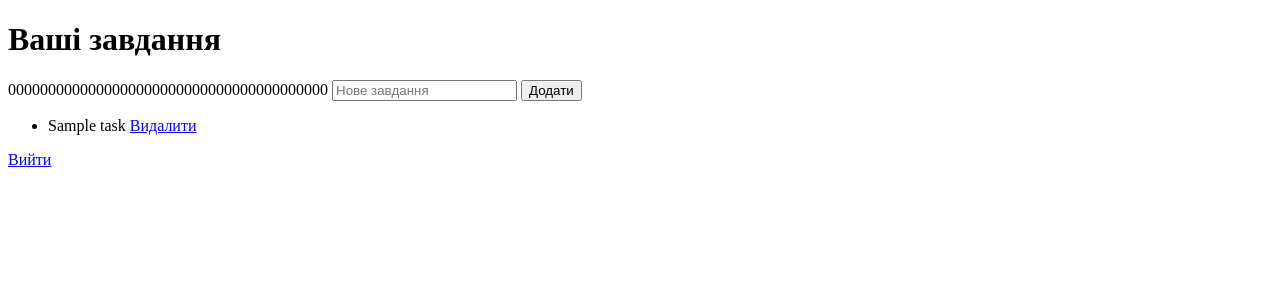
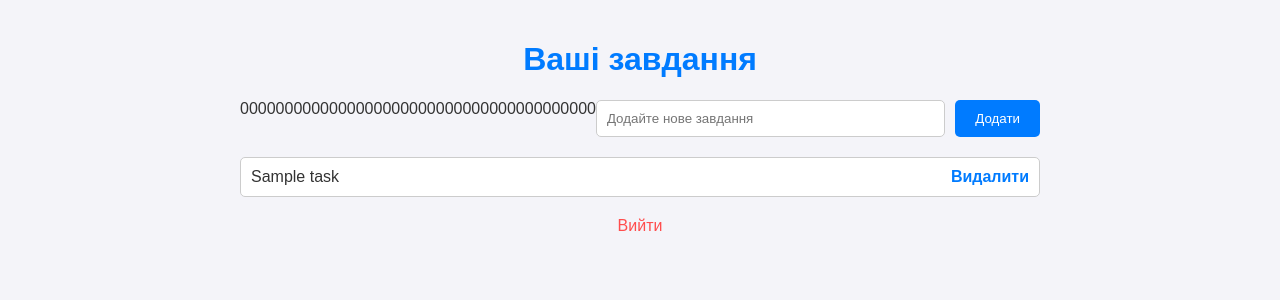
Before and after one commit to Na3ariy/myownapp, a Flask app: page / in a window 1280 px wide. Shown: the top 300 px of the page. Run offline with Flask 3, Linux system fonts and the light colour scheme; a user stored in the database is signed in; tables that the repository leaves empty hold one stand-in row (values such as "Sample post"); some libraries are stand-ins or nearby versions.

Commit message:
changes visual

```diff
--- a/templates/index.html
+++ b/templates/index.html
@@ -1,26 +1,110 @@
 <!DOCTYPE html>
-<html>
+<html lang="en">
 <head>
-    <title>Менеджер завдань</title>
+    <meta charset="UTF-8">
+    <meta name="viewport" content="width=device-width, initial-scale=1.0">
+    <title>Ваші завдання</title>
+    <style>
+        body {
+            font-family: Arial, sans-serif;
+            margin: 0;
+            padding: 0;
+            background-color: #f4f4f9;
+            color: #333;
+        }
+        .container {
+            max-width: 800px;
+            margin: 0 auto;
+            padding: 20px;
+        }
+        h1 {
+            text-align: center;
+            color: #007bff;
+        }
+        form {
+            display: flex;
+            margin-bottom: 20px;
+        }
+        input[type="text"] {
+            flex: 1;
+            padding: 10px;
+            border: 1px solid #ccc;
+            border-radius: 5px;
+            margin-right: 10px;
+        }
+        button {
+            padding: 10px 20px;
+            background: #007bff;
+            color: #fff;
+            border: none;
+            border-radius: 5px;
+            cursor: pointer;
+        }
+        button:hover {
+            background: #0056b3;
+        }
+        ul {
+            list-style: none;
+            padding: 0;
+        }
+        li {
+            display: flex;
+            justify-content: space-between;
+            background: #fff;
+            padding: 10px;
+            border: 1px solid #ccc;
+            border-radius: 5px;
+            margin-bottom: 10px;
+        }
+        .task-title {
+            flex: 1;
+        }
+        .task-actions a {
+            margin-left: 10px;
+            color: #007bff;
+            text-decoration: none;
+            font-weight: bold;
+        }
+        .task-actions a:hover {
+            text-decoration: underline;
+        }
+        .logout {
+            text-align: center;
+            margin-top: 20px;
+        }
+        .logout a {
+            color: #ff4d4d;
+            text-decoration: none;
+        }
+        .logout a:hover {
+            text-decoration: underline;
+        }
+    </style>
 </head>
 <body>
+    <div class="container">
         <h1>Ваші завдання</h1>
         <form action="/add" method="POST">
             {{ csrf_token() }}
-        <input type="text" name="title" placeholder="Нове завдання" required>
+            <input type="text" name="title" placeholder="Додайте нове завдання" required>
             <button type="submit">Додати</button>
         </form>
         <ul>
             {% for task in tasks %}
             <li>
-            {{ task[2] }}
+                <span class="task-title">{{ task[2] }}</span>
+                <div class="task-actions">
                     {% if not task[3] %}
-            <a href="/complete/{{ task[0] }}">Виконати</a>
+                    <a href="/complete/{{ task[0] }}">Позначити виконаним</a>
                     {% endif %}
                     <a href="/delete/{{ task[0] }}">Видалити</a>
+                </div>
             </li>
             {% endfor %}
         </ul>
+        <div class="logout">
             <a href="/logout">Вийти</a>
+        </div>
+    </div>
 </body>
 </html>
```
Also changed, not shown: templates/login.html (+15 -10 lines), templates/register.html (+5 -53 lines). Lines whose indentation alone changed are shown as unchanged.
